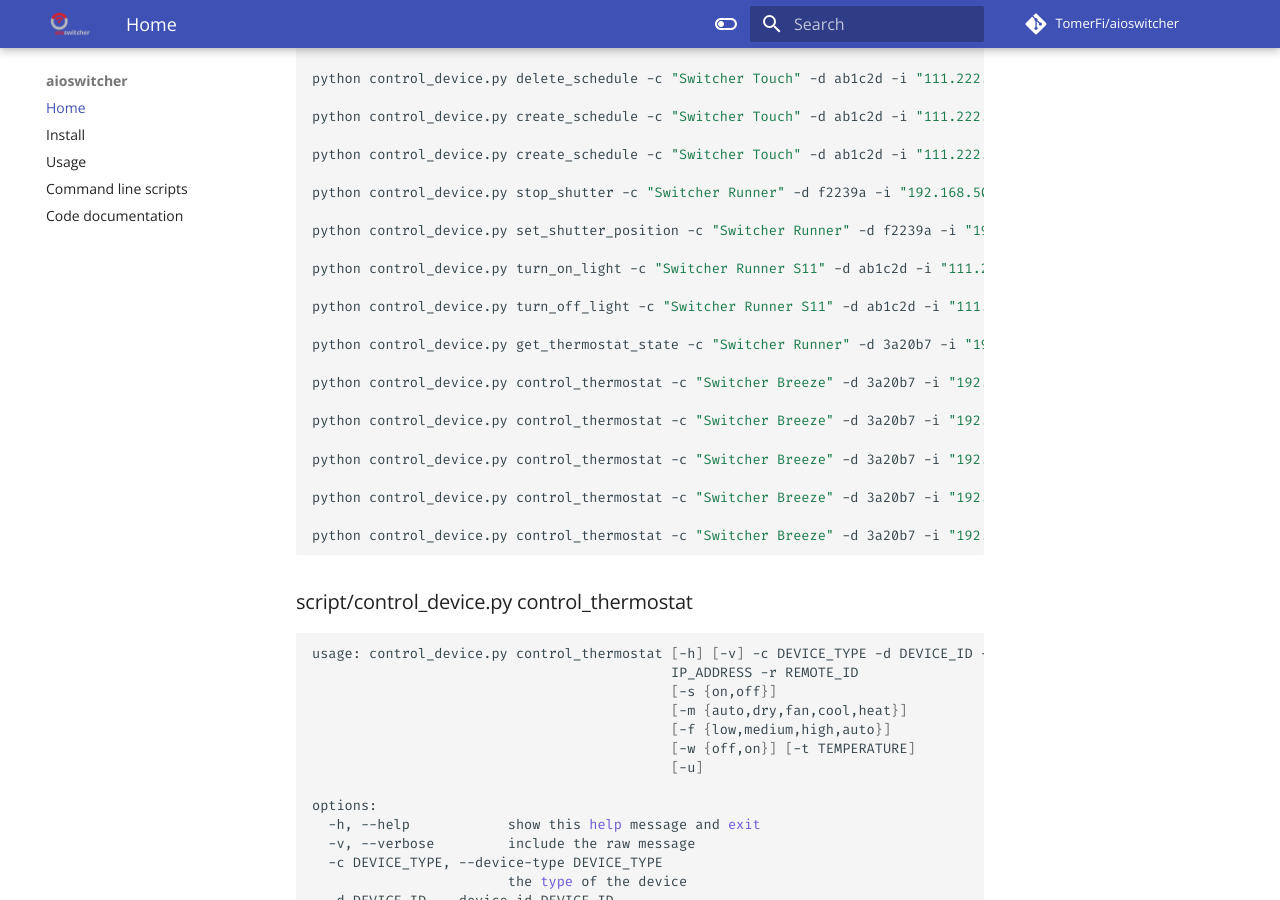
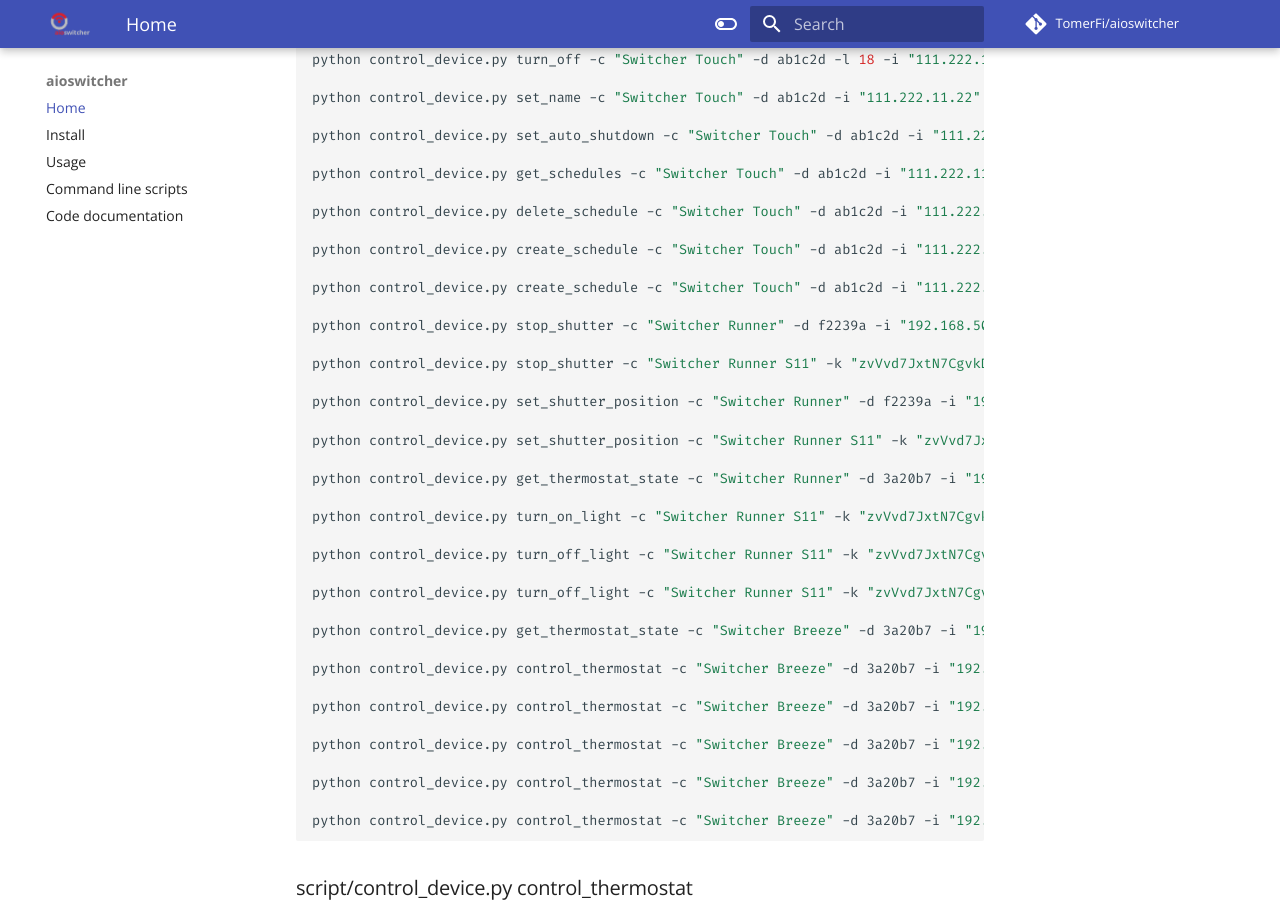
Before and after one commit to TomerFi/aioswitcher, an MkDocs documentation site: the page built from docs/index.md, in a window 1280 px wide and 900 px high, scrolled down 5187 px. Built offline with MkDocs 1.6.1 and Material for MkDocs 9.7.7, drawn with Linux system fonts in a browser that asks for light colours; comment, search, counter and statistics services are not loaded; some of the changed text lies outside the part shown.

Commit message:
refactoring add missing runner s11 stuff

````diff
--- a/docs/scripts.md
+++ b/docs/scripts.md
@@ -21,7 +21,7 @@
 
 Switcher devices uses two protocol types:
     Protocol type 1 (UDP port 20002 or port 10002), used by: Switcher Mini, Switcher Power Plug, Switcher Touch, Switcher V2 (esp), Switcher V2 (qualcomm), Switcher V4
-    Protocol type 2 (UDP port 20003 or port 10003), used by: Switcher Breeze, Switcher Runner, Switcher Runner Mini
+    Protocol type 2 (UDP port 20003 or port 10003), used by: Switcher Breeze, Switcher Runner, Switcher Runner Mini, Switcher Runner S11
 You can change the scanned protocol type by passing an int argument: discover_devices.py -t 1
 
 Note:
@@ -115,13 +115,21 @@
 
 python control_device.py stop_shutter -c "Switcher Runner" -d f2239a -i "192.168.50.98"
 
-python control_device.py set_shutter_position -c "Switcher Runner" -d f2239a -i "192.168.50.98"-p 50
+python control_device.py stop_shutter -c "Switcher Runner S11" -k "zvVvd7JxtN7CgvkD1Psujw==" -d f2239a -i "192.168.50.98"
 
-python control_device.py turn_on_light -c "Switcher Runner S11" -d ab1c2d -i "111.222.11.22" -x 2
+python control_device.py set_shutter_position -c "Switcher Runner" -d f2239a -i "192.168.50.98" -p 50
 
-python control_device.py turn_off_light -c "Switcher Runner S11" -d ab1c2d -i "111.222.11.22" -x 2
+python control_device.py set_shutter_position -c "Switcher Runner S11" -k "zvVvd7JxtN7CgvkD1Psujw==" -d f2239a -i "192.168.50.98" -p 50
 
 python control_device.py get_thermostat_state -c "Switcher Runner" -d 3a20b7 -i "192.168.50.77"
+
+python control_device.py turn_on_light -c "Switcher Runner S11" -k "zvVvd7JxtN7CgvkD1Psujw==" -d ab1c2d -i "111.222.11.22" -x 2
+
+python control_device.py turn_off_light -c "Switcher Runner S11" -k "zvVvd7JxtN7CgvkD1Psujw==" -d ab1c2d -i "111.222.11.22" -x 1
+
+python control_device.py turn_off_light -c "Switcher Runner S11" -k "zvVvd7JxtN7CgvkD1Psujw==" -d ab1c2d -i "111.222.11.22" -x 2
+
+python control_device.py get_thermostat_state -c "Switcher Breeze" -d 3a20b7 -i "192.168.50.77"
 
 python control_device.py control_thermostat -c "Switcher Breeze" -d 3a20b7 -i "192.168.50.77" -r ELEC7001 -s on
 
--- a/docs/usage.md
+++ b/docs/usage.md
@@ -108,12 +108,19 @@
         await api.set_position(30, 1)
         # stop the shutter if currently rolling, shutter number id is 1
         await api.stop_shutter(1)
+        # turn on the light, number id is 1 (Only for Runner S11 and Runner S12)
+        await api.api.set_light(LightState.ON, 1)
+        # turn off the light, number id is 1 (Only for Runner S11 and Runner S12)
+        await api.api.set_light(LightState.OFF, 1)
 
 asyncio.run(
-    control_runner(DeviceType.RUNNER, "111.222.11.22", "ab1c2d", "00")
+    control_runner(DeviceType.RUNNER, "111.222.11.22", "ab1c2d", "00", "")
 )
 asyncio.run(
-    control_runner(DeviceType.RUNNER_MINI, "111.222.11.22", "ab1c2d", "00")
+    control_runner(DeviceType.RUNNER_MINI, "111.222.11.22", "ab1c2d", "00", "")
+)
+asyncio.run(
+    control_runner(DeviceType.RUNNER_S11, "111.222.11.22", "ab1c2d" , "00", "zvVvd7JxtN7CgvkD1Psujw==")
 )
 ```
 
````
Also changed, not shown: README.md (+5 -0 lines), 5 other files.
